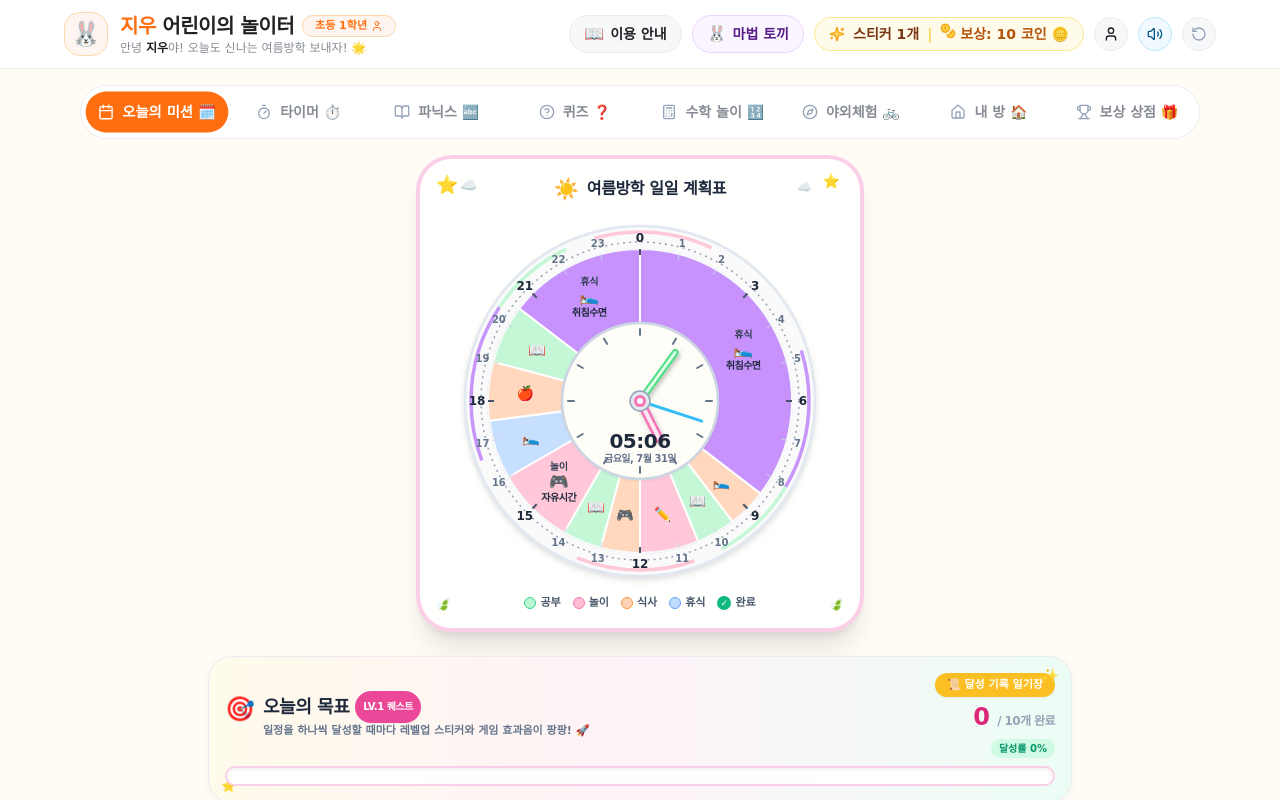
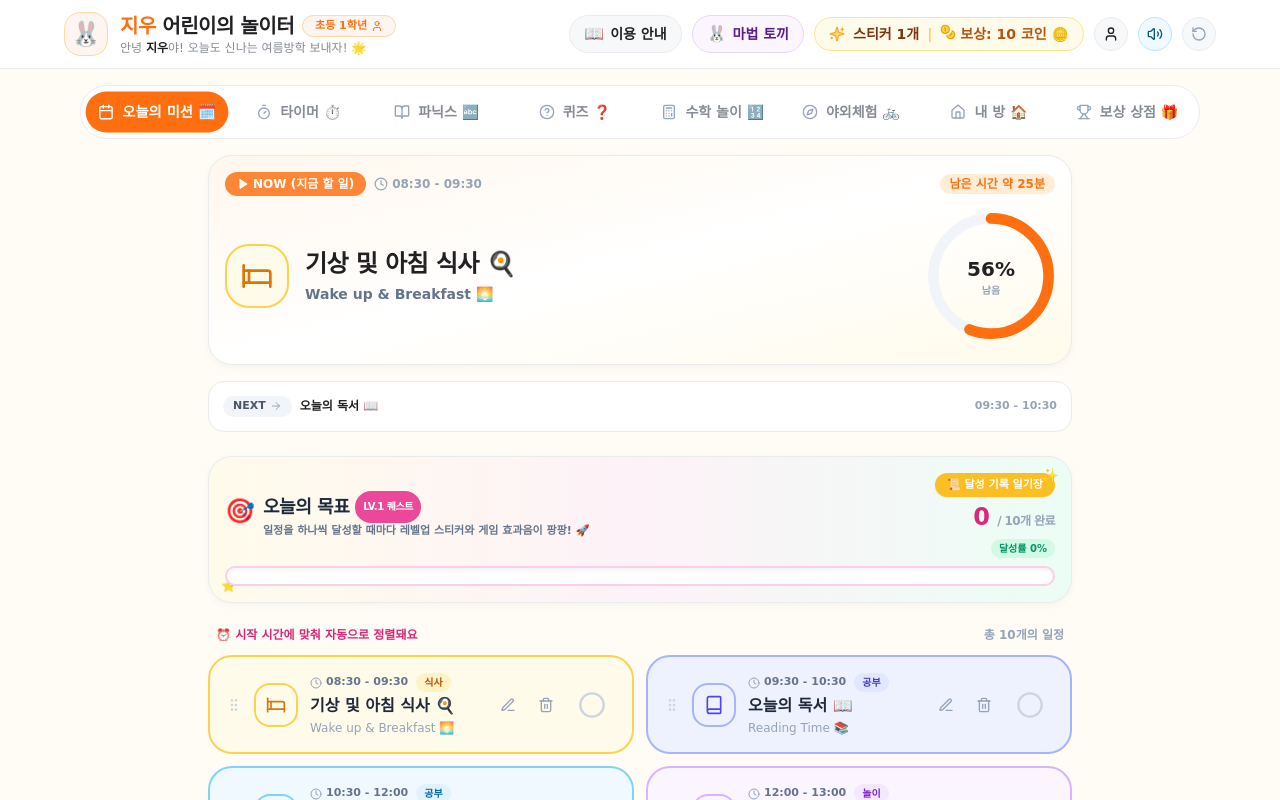
Before and after one commit to MrHan897/kids-vacation-english, a React (Vite) app: page / in a window 1280 px wide. Shown: the top 800 px of the page. Built offline with nearby package versions, Linux system fonts and the light colour scheme; a web font is replaced by a local one.

Commit message:
feat: replace circular clock with Tiimo/Routinery style Now & Next Focus View

```diff
--- /dev/null
+++ b/src/components/timetable/NowNextFocusView.tsx
@@ -0,0 +1,143 @@
+import React, { useState, useEffect } from 'react';
+import { ScheduleItem } from '../../types';
+import { renderScheduleIcon, getScheduleIconStyle } from '../../utils/iconHelper';
+import { Clock, Play, ArrowRight, CheckCircle, Sparkles } from 'lucide-react';
+import { motion } from 'framer-motion';
+
+interface NowNextFocusViewProps {
+  schedule: ScheduleItem[];
+  onSelectSlot?: (item: ScheduleItem) => void;
+}
+
+export const NowNextFocusView: React.FC<NowNextFocusViewProps> = ({ schedule, onSelectSlot }) => {
+  const [progressPercent, setProgressPercent] = useState<number>(75);
+  const [timeLeftMinutes, setTimeLeftMinutes] = useState<number>(25);
+
+  // Find currently active item or first incomplete item
+  const activeItem = schedule.find((s) => !s.completed) || schedule[0];
+  const activeIndex = schedule.findIndex((s) => s.id === activeItem?.id);
+  const nextItem = schedule[activeIndex + 1] || null;
+
+  // Real-time progress ticker simulator
+  useEffect(() => {
+    const timer = setInterval(() => {
+      setTimeLeftMinutes((prev) => {
+        if (prev <= 1) return 45;
+        return prev - 1;
+      });
+    }, 6000);
+    return () => clearInterval(timer);
+  }, []);
+
+  useEffect(() => {
+    setProgressPercent(Math.max(10, Math.min(100, Math.round((timeLeftMinutes / 45) * 100))));
+  }, [timeLeftMinutes]);
+
+  if (!activeItem) {
+    return (
+      <div className="card-pastel text-center py-8 bg-white border-2 border-orange-200">
+        <div className="text-4xl mb-2">🎉</div>
+        <h3 className="text-lg font-black text-slate-800">오늘의 모든 미션을 달성했어요!</h3>
+      </div>
+    );
+  }
+
+  const iconStyle = getScheduleIconStyle(activeItem.icon, activeItem.category);
+  const radius = 54;
+  const circumference = 2 * Math.PI * radius;
+  const strokeDashoffset = circumference - (progressPercent / 100) * circumference;
+
+  return (
+    <div className="space-y-4">
+      {/* 1. [NOW] 현재 진행 중인 미션 히어로 카드 */}
+      <motion.div
+        initial={{ opacity: 0, y: 10 }}
+        animate={{ opacity: 1, y: 0 }}
+        className="card-pastel bg-gradient-to-br from-orange-50 via-white to-amber-50 border-4 border-orange-300 p-6 shadow-md relative overflow-hidden"
+      >
+        {/* NOW Badge */}
+        <div className="flex items-center justify-between mb-4">
+          <div className="flex items-center gap-2">
+            <span className="px-3 py-1 bg-[#ff6f0f] text-white font-black text-xs rounded-full shadow-2xs flex items-center gap-1 animate-pulse">
+              <Play className="w-3 h-3 fill-white" /> NOW (지금 할 일)
+            </span>
+            <span className="text-xs font-bold text-slate-400 flex items-center gap-1">
+              <Clock className="w-3.5 h-3.5" /> {activeItem.timeSlot || activeItem.time}
+            </span>
+          </div>
+          <span className="text-xs font-extrabold text-[#ff6f0f] bg-orange-100 px-2.5 py-0.5 rounded-full">
+            남은 시간 약 {timeLeftMinutes}분
+          </span>
+        </div>
+
+        {/* Hero Card Center Content & Circular Progress Gauge */}
+        <div className="flex flex-col sm:flex-row items-center justify-between gap-6 my-2">
+          {/* Item Details */}
+          <div className="flex items-center gap-4 text-center sm:text-left flex-1 min-w-0">
+            <div
+              className={`w-16 h-16 rounded-3xl flex items-center justify-center text-2xl font-black shrink-0 ${iconStyle.bg} ${iconStyle.color} ${iconStyle.border} border-2 shadow-xs`}
+            >
+              {renderScheduleIcon(activeItem.icon, activeItem.category, 'w-8 h-8')}
+            </div>
+            <div className="min-w-0">
+              <h2 className="text-xl sm:text-2xl font-black text-[#212124] tracking-tight leading-tight truncate">
+                {activeItem.title}
+              </h2>
+              {activeItem.notes ? (
+                <p className="text-xs sm:text-sm text-slate-500 font-semibold mt-1 truncate">
+                  {activeItem.notes}
+                </p>
+              ) : (
+                <p className="text-xs text-[#868b94] font-semibold mt-1">집중해서 미션을 완수해보세요! 🚀</p>
+              )}
+            </div>
+          </div>
+
+          {/* Circular SVG Progress Gauge */}
+          <div className="relative w-32 h-32 flex items-center justify-center shrink-0">
+            <svg className="w-full h-full transform -rotate-90" viewBox="0 0 120 120">
+              {/* Background Track */}
+              <circle cx="60" cy="60" r={radius} className="text-slate-100 stroke-current" strokeWidth="10" fill="none" />
+              {/* Active Progress Circle */}
+              <motion.circle
+                cx="60"
+                cy="60"
+                r={radius}
+                className="text-[#ff6f0f] stroke-current"
+                strokeWidth="10"
+                strokeDasharray={circumference}
+                strokeDashoffset={strokeDashoffset}
+                strokeLinecap="round"
+                fill="none"
+                initial={{ strokeDashoffset: circumference }}
+                animate={{ strokeDashoffset }}
+                transition={{ duration: 0.8, ease: 'easeOut' }}
+              />
+            </svg>
+            <div className="absolute flex flex-col items-center justify-center text-center">
+              <span className="text-xl font-black text-[#212124]">{progressPercent}%</span>
+              <span className="text-[10px] font-bold text-slate-400">남음</span>
+            </div>
+          </div>
+        </div>
+      </motion.div>
+
+      {/* 2. [NEXT] 다음 일정 예고 바 */}
+      {nextItem && (
+        <div className="p-3.5 bg-white rounded-2xl border border-[#eaebee] shadow-2xs flex items-center justify-between gap-3 transition-all hover:border-orange-300">
+          <div className="flex items-center gap-2 min-w-0">
+            <span className="px-2.5 py-0.5 bg-slate-100 text-slate-600 font-extrabold text-[11px] rounded-full shrink-0 flex items-center gap-1">
+              NEXT <ArrowRight className="w-3 h-3 text-slate-400" />
+            </span>
+            <span className="text-xs font-extrabold text-[#212124] truncate">
+              {nextItem.title}
+            </span>
+          </div>
+          <span className="text-[11px] font-bold text-slate-400 shrink-0">
+            {nextItem.timeSlot || nextItem.time}
+          </span>
+        </div>
+      )}
+    </div>
+  );
+};
--- a/src/components/timetable/TimetableModule.tsx
+++ b/src/components/timetable/TimetableModule.tsx
@@ -5,7 +5,7 @@ import { DailyHistoryModal } from './DailyHistoryModal';
 import { playSound } from '../../services/audio';
 import { TimeSlot } from './TimeSlot';
 import { ActivityModal } from './ActivityModal';
-import { CircularClock } from './CircularClock';
+import { NowNextFocusView } from './NowNextFocusView';
 import {
   isAlarmEnabled,
   setAlarmEnabled,
@@ -195,8 +195,8 @@ export const TimetableModule: React.FC<TimetableModuleProps> = ({ onNavigateTab
 
   return (
     <div data-testid="timetable-container" className="space-y-6">
-      {/* [1위 최상단] ☀️ 여름방학 일일 계획표 (24시간 파스텔 대형 원형 시계) */}
-      <CircularClock schedule={schedule} onSelectSlot={handleEdit} />
+      {/* [1위 최상단] 🚀 Tiimo & Routinery 스타일 Now & Next 포커스 뷰 */}
+      <NowNextFocusView schedule={schedule} onSelectSlot={handleEdit} />
 
       {/* [2위] 🎯 오늘의 목표 (독립 퀘스트 달성률 게이밍 카드) */}
       <motion.div
```
